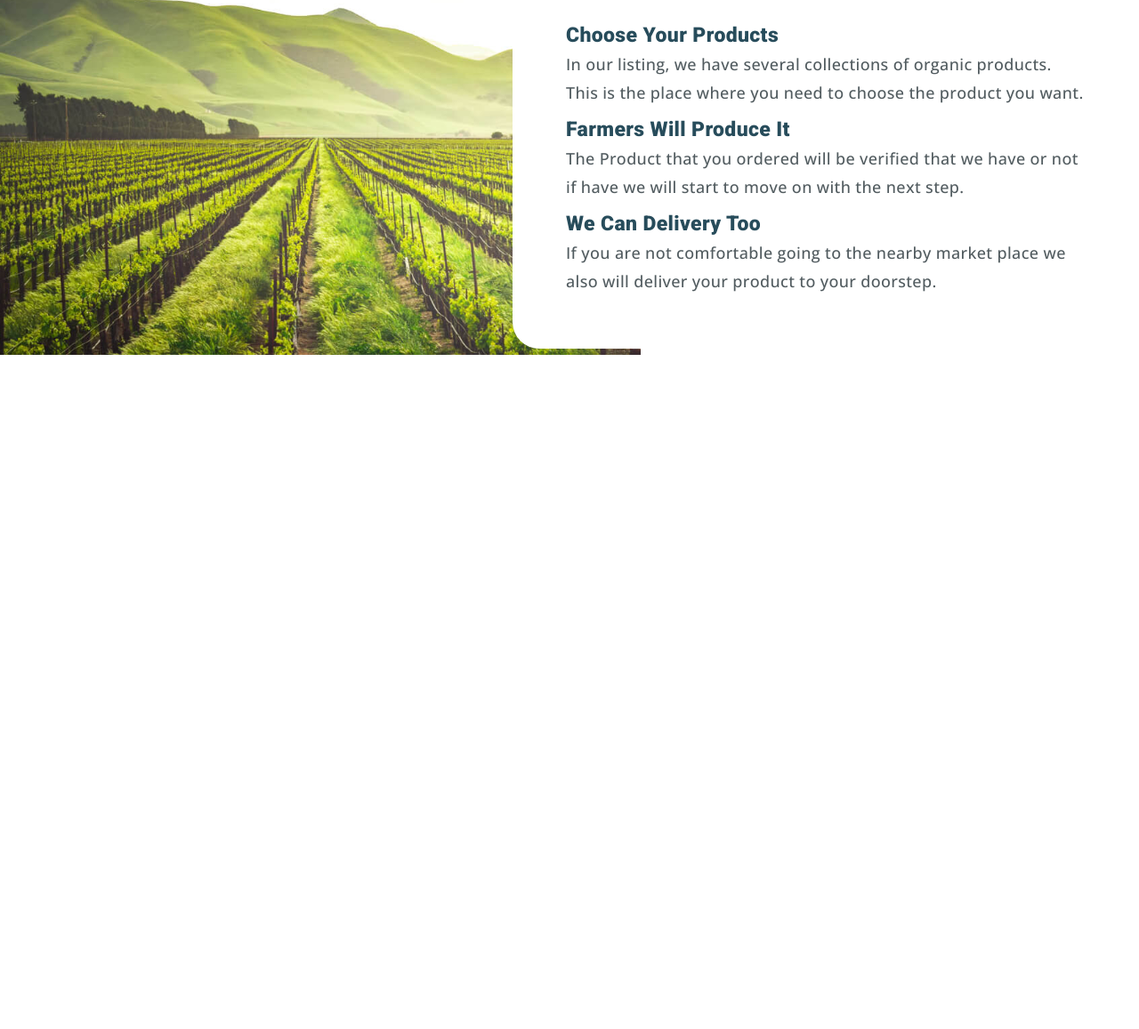
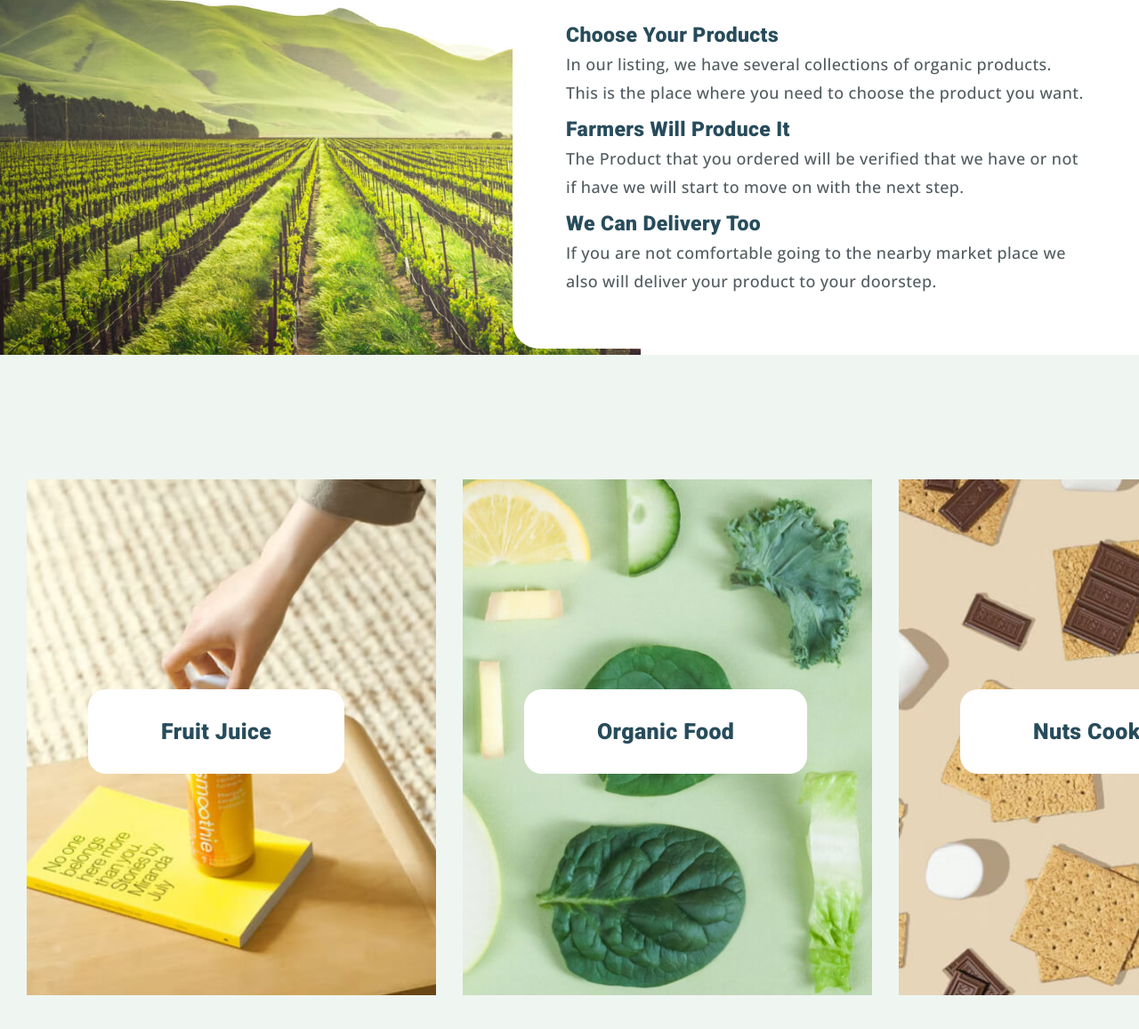
Before and after one commit to DNK-forexample/mits_html-exam, a plain HTML site: page index.html in a window 1280 px wide. Shown: the part 6890-8047 px from the top of the page at 89% size. Before the commit the page ends 7289 px from the top, so only its background shows below. Drawn offline with nearby package versions, Linux system fonts and the light colour scheme.

Commit message:
add: add gallery markup and styles. Also fix eco-friendly main container

```diff
--- a/index.html
+++ b/index.html
@@ -410,7 +410,24 @@
             </div>
           </div>
         </section>
-        <section class="gallery"></section>
+        <section class="gallery">
+          <div class="gallery__container _container">
+            <div class="gallery__cards">
+              <div class="gallery__card">
+                <img src="./images/gallery_1-juice.png" alt="" class="gallery__img">
+                <h4 class="gallery__title">Fruit Juice</h4>
+              </div>
+              <div class="gallery__card">
+                <img src="./images/gallery_2-food.png" alt="" class="gallery__img">
+                <h4 class="gallery__title">Organic Food</h4>
+              </div>
+              <div class="gallery__card">
+                <img src="./images/gallery_3-nuts.png" alt="" class="gallery__img">
+                <h4 class="gallery__title">Nuts Cookies</h4>
+              </div>
+            </div>
+          </div>
+        </section>
       </main>
       <footer class="footer">
         <section class="contacts"></section>
--- a/styles/style.css
+++ b/styles/style.css
@@ -618,7 +618,10 @@ margin-bottom: 45px;
 
 /*#region eco-friendly*/
 .eco-friendly {}
-.eco-friendly__container {}
+.eco-friendly__container {
+  max-width: 1440px;
+  margin: 0 auto;
+}
 .eco-friendly__content {
   display: flex;
   position: relative;
@@ -671,6 +674,41 @@ margin-bottom: 9px;
 
 /*#endregion*/
 
+/*#region  gallery*/
+.gallery {
+  background-color: #eff6f1;
+  padding-top: 140px;
+  padding-bottom: 140px;
+}
+.gallery__container {}
+.gallery__cards {
+  display: grid;
+  grid-template-columns: repeat(3, 460px);
+  grid-template-rows: 580px;
+  grid-gap: 30px;
+}
+.gallery__card {
+  position: relative;
+}
+.gallery__img {}
+.gallery__title {
+  position: absolute;
+  top: 35%;
+  left: 15%;
+
+  color: var(--main-letter-color);
+  font-family: "Roboto";
+  font-size: 25px;
+  font-weight: 700;
+  line-height: 35px;
+  letter-spacing: 0.36px;
+  text-align: center;
+  background-color: #fff;
+  border-radius: 20px;
+  padding: 30px 82px;
+}
+/*#endregion*/
+
 /* #endregion  ----------------------------------------------------------*/
 
 /* #region footer  ----------------------------------------------------------*/
```
